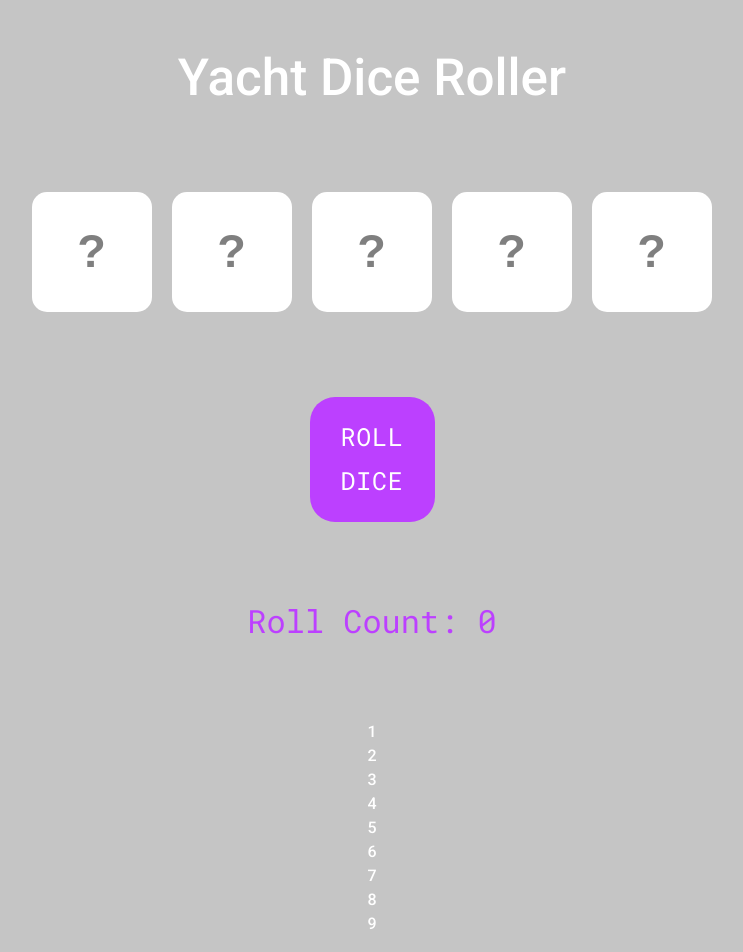
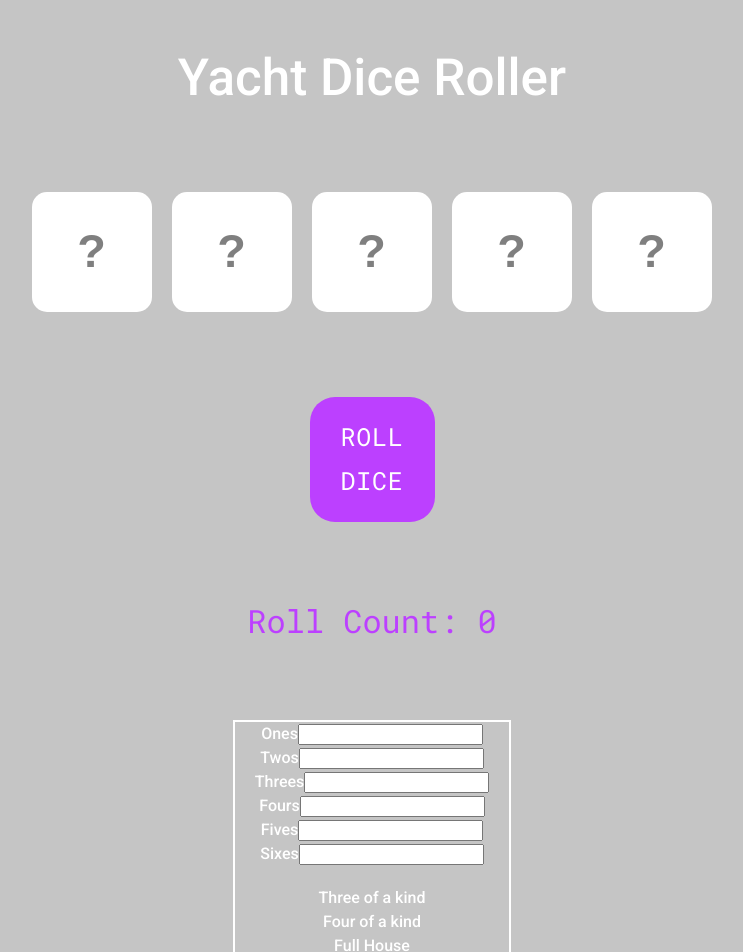
Before and after one commit to chriskstaton/SIXXES, a React (Vite) app: page / in a window 1280 px wide. Shown: the top 952 px of the page, without its empty margins (268-1011 px from the left). Built offline with nearby package versions, Linux system fonts and the light colour scheme.

Commit message:
add states, labels, and inputs for scoreboard

```diff
--- a/src/Scoreboard.scss
+++ b/src/Scoreboard.scss
@@ -1,8 +1,19 @@
 .scoreboard-container {
 	margin-top: 75px;
 	display: inline-grid;
-	column-gap: 50px;
+	gap: 20px;
+	border: 2px solid white;
+	table-layout: auto;
+	.upper-categories {
+		.upper-item {
+			padding-left: 20px;
+			padding-right: 20px;
+		}
+	}
+	.special-categories {
+		.special-item {
+			padding-left: 20px;
+			padding-right: 20px;
+		}
+	}
 }
-
-.scoreboard-item {
-}
--- a/src/Scoreboard.tsx
+++ b/src/Scoreboard.tsx
@@ -1,17 +1,105 @@
+import { useState } from "react";
 import "./Scoreboard.scss";
 
-function Scoreboard() {
+function Scoreboard(diceValues: []) {
+	const [onesVal, setOnesVal] = useState("");
+	const [twosVal, setTwosVal] = useState("");
+	const [threesVal, setThreesVal] = useState("");
+	const [foursVal, setFoursVal] = useState("");
+	const [fivesVal, setFivesVal] = useState("");
+	const [sixesVal, setSixesVal] = useState("");
+
+	//defaultValue={diceValues filtered and summed}
+
 	return (
 		<div className="scoreboard-container">
-			<div className="scoreboard-item">1</div>
-			<div className="scoreboard-item">2</div>
-			<div className="scoreboard-item">3</div>
-			<div className="scoreboard-item">4</div>
-			<div className="scoreboard-item">5</div>
-			<div className="scoreboard-item">6</div>
-			<div className="scoreboard-item">7</div>
-			<div className="scoreboard-item">8</div>
-			<div className="scoreboard-item">9</div>
+			<div className="upper-categories">
+				<div className="upper-item">
+					<label>
+						Ones
+						<input
+							name="ones"
+							type="number"
+							pattern="^[0-5]$"
+							value={onesVal}
+							onChange={(e) => setOnesVal(e.target.value)}
+						/>
+					</label>
+				</div>
+				<div className="upper-item">
+					<label>
+						Twos
+						<input
+							name="twos"
+							type="number"
+							pattern="^[0-10]$"
+							value={twosVal}
+							onChange={(e) => setTwosVal(e.target.value)}
+						/>
+					</label>
+				</div>
+				<div className="upper-item">
+					{" "}
+					<label>
+						Threes
+						<input
+							name="threes"
+							type="number"
+							pattern="^[0-15]$"
+							value={threesVal}
+							onChange={(e) => setThreesVal(e.target.value)}
+						/>
+					</label>
+				</div>
+				<div className="upper-item">
+					{" "}
+					<label>
+						Fours
+						<input
+							name="Fours"
+							type="number"
+							pattern="^[0-20]$"
+							value={foursVal}
+							onChange={(e) => setFoursVal(e.target.value)}
+						/>
+					</label>
+				</div>
+				<div className="upper-item">
+					{" "}
+					<label>
+						Fives
+						<input
+							name="fives"
+							type="number"
+							pattern="^[0-25]$"
+							value={fivesVal}
+							onChange={(e) => setFivesVal(e.target.value)}
+						/>
+					</label>
+				</div>
+				<div className="upper-item">
+					{" "}
+					<label>
+						Sixes
+						<input
+							name="sixes"
+							type="number"
+							pattern="^[0-30]$"
+							value={sixesVal}
+							onChange={(e) => setSixesVal(e.target.value)}
+						/>
+					</label>
+				</div>
+			</div>
+			<div className="special-categories">
+				<div className="special-item">Three of a kind</div>
+				<div className="special-item">Four of a kind</div>
+				<div className="special-item">Full House</div>
+				<div className="special-item">Small Straight</div>
+				<div className="special-item">Large Straight</div>
+				<div className="special-item">Sum</div>
+				<div className="special-item">Yacht!</div>
+			</div>
 		</div>
 	);
 }
```
